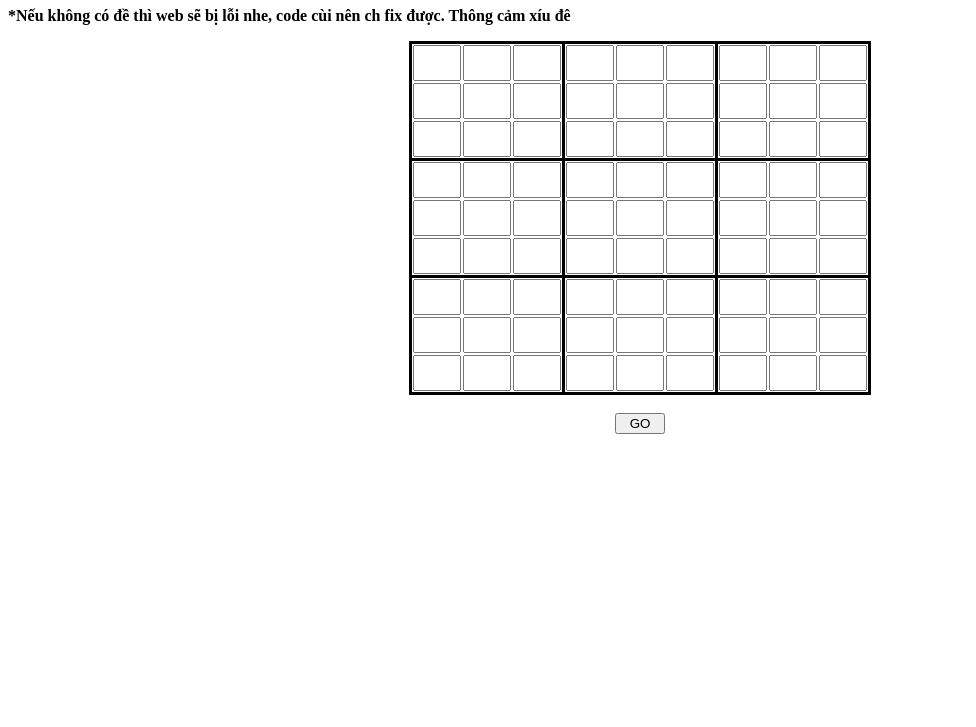
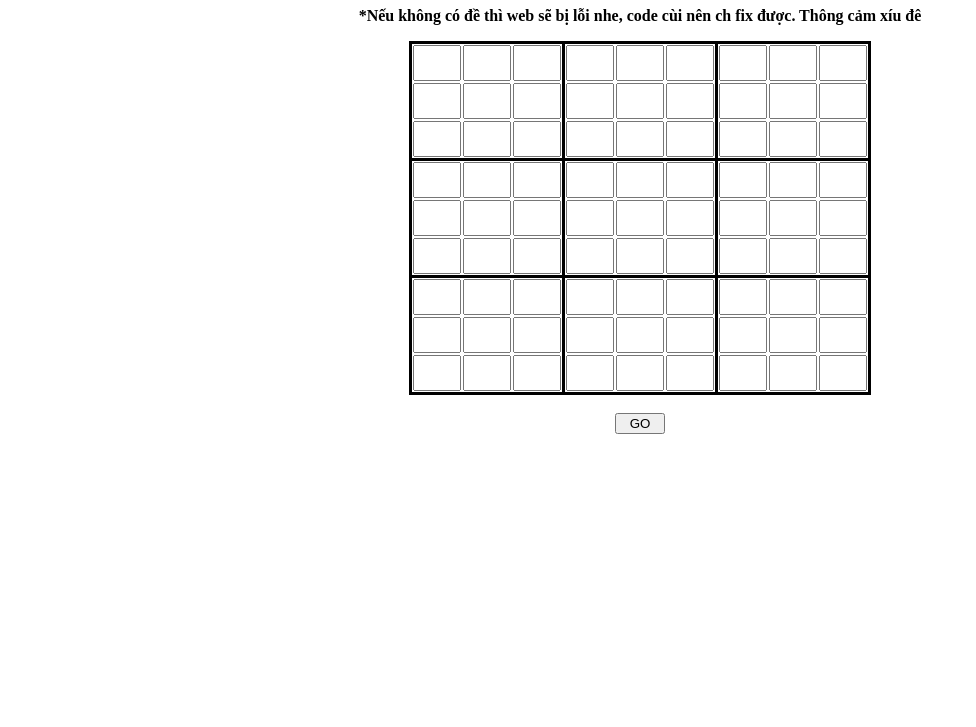
Before and after one commit to MinhThuan1608/MinhThuan1608.github.io, a plain HTML site: page soduku/index.html in a window 1280 px wide. Shown: the part 73-800 px from the top of the page, without its empty margins (0-976 px from the left). Drawn offline with Linux system fonts and the light colour scheme.

Commit message:
Update css.css

```diff
--- a/soduku/css.css
+++ b/soduku/css.css
@@ -8,6 +8,10 @@ table{
 }
 #header{
     text-align: center;
+}
+#luuY{
+    text-align: center;
+    text-color: red;
 }
 .table{
     width: 462px;
```
